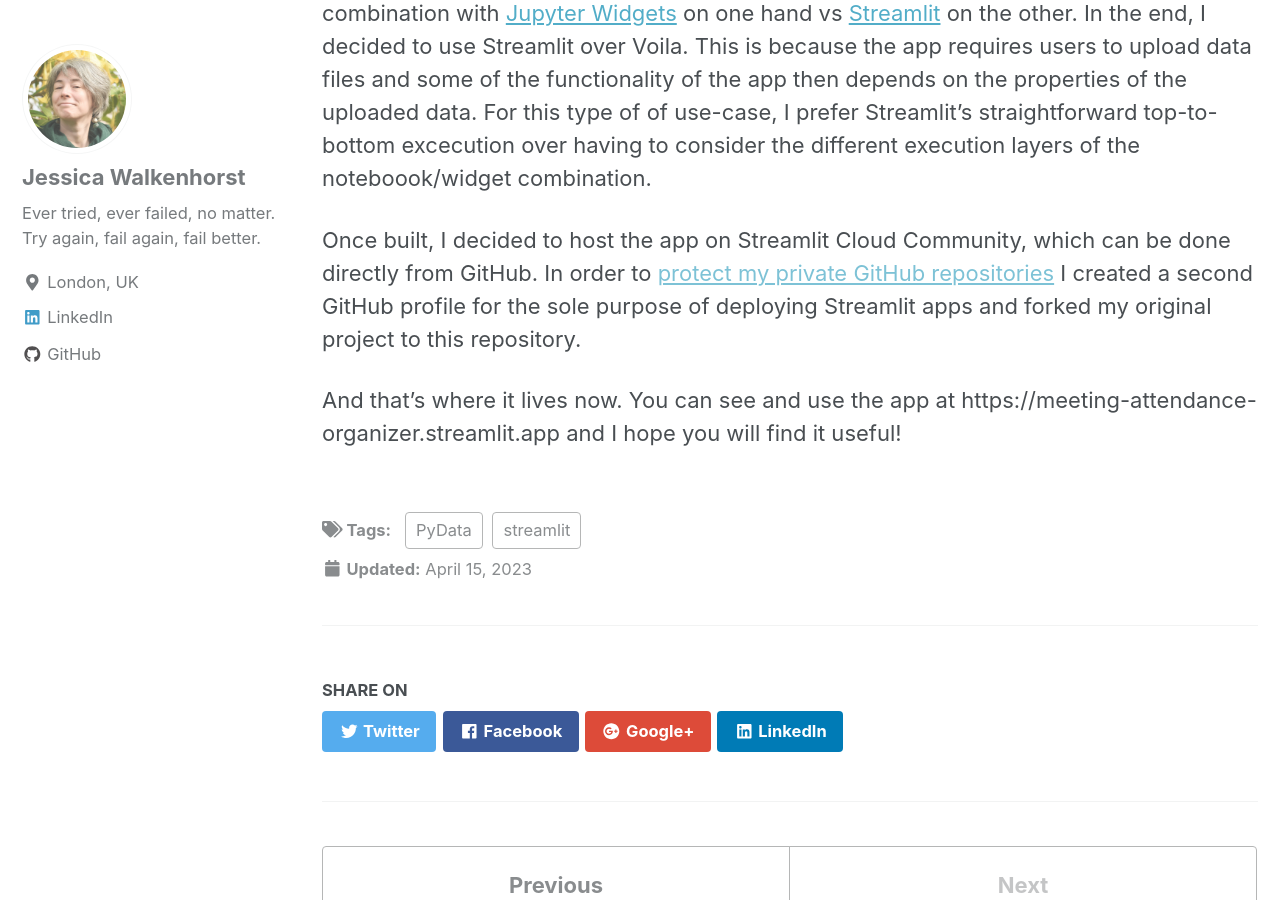
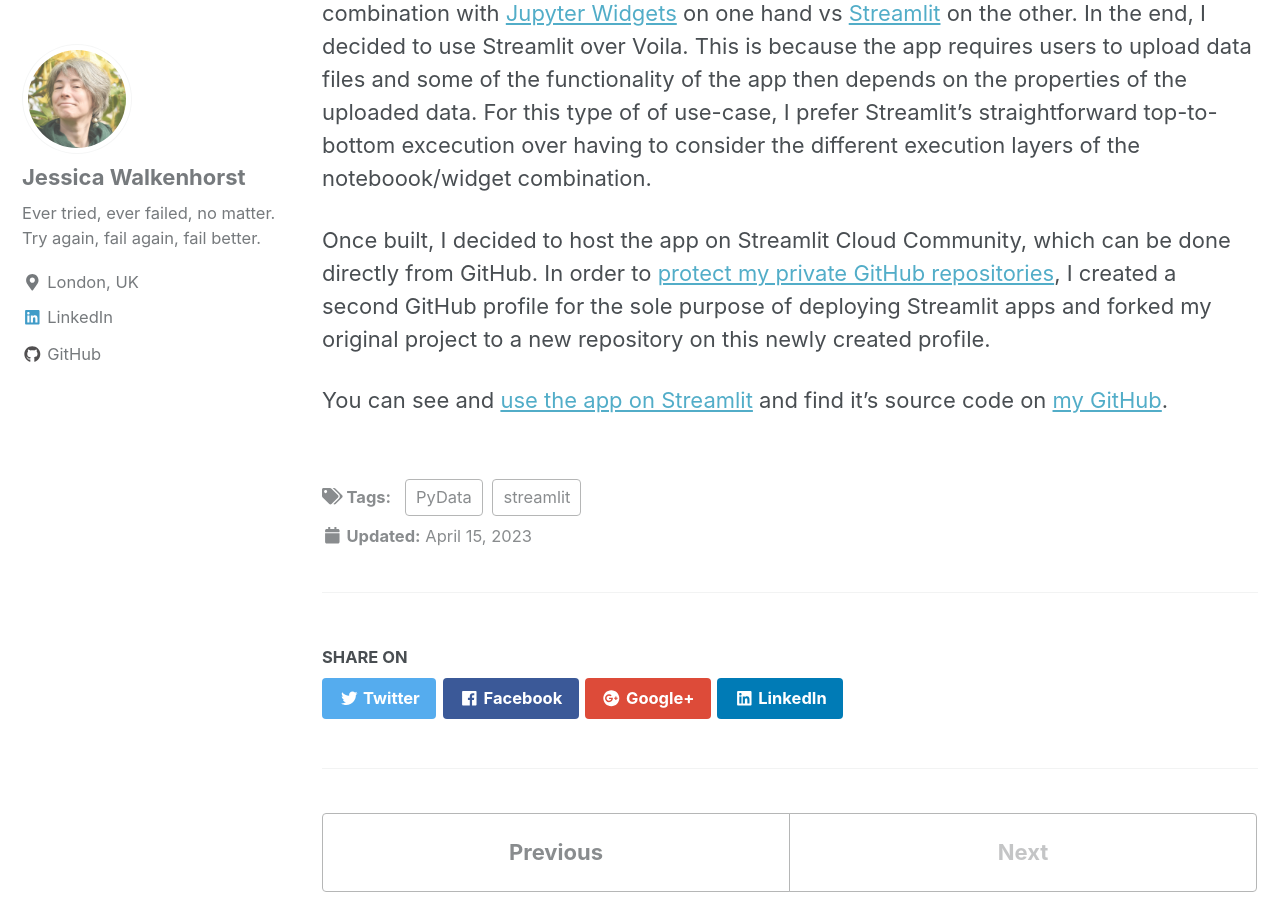
Before and after one commit to walkenho/walkenho.github.io, a Jekyll site: the page built from _posts/2023-04-15-building-a-meeting-organizer-app-with-streamlit.md, in a window 1280 px wide and 900 px high, scrolled down 2162 px. Built offline with Jekyll 4.4.1, drawn with Linux system fonts in a browser that asks for light colours; nearby versions of some CDN libraries; some of the changed text lies outside the part shown.

Commit message:
Update title photo of Meetup organizer post

```diff
--- a/_posts/2023-04-15-building-a-meeting-organizer-app-with-streamlit.md
+++ b/_posts/2023-04-15-building-a-meeting-organizer-app-with-streamlit.md
@@ -2,9 +2,10 @@
 title: >-
     Building and Deploying a Meetup Organizer App for London's PyData Meetup
 header:
-  overlay_image: /images/meeting-attendance-organizer-app.png
-  overlay_filter: 0.1 # same as adding an opacity of 0.5 to a black background
-  caption: "Screenshot of the Meeting Attendance Organizer App starting page"
+  overlay_image: /images/meetup-organizer-app.jpg
+  overlay_filter: 0.5 # same as adding an opacity of 0.5 to a black background
+  caption: "Photo by [Matthew Osborn](https://unsplash.com/es/@matthewosborn) on [Unsplash](https://unsplash.com/photos/wMRIcT86SWU)"
+
   actions:
     - label: ""
 classes: wide
@@ -18,7 +19,7 @@ excerpt:
 I recently built and deployed the [Meeting Attendance Organizer App](https://meeting-attendance-organizer.streamlit.app/). This app fullfills a simple need: It lets users upload one or more lists of names of people attending a meeting and allows them to perform one or more of the following tasks:
 
 * Split attendee names into first name and surname.
-*  Compare two lists of attendees with each other and see who is new on the second list.
+* Compare two lists of attendees with each other and see who is new on the second list.
 * Find people in a list by either searching for their complete names or parts of their name
 * Write any of the results back out, so you can share it with others.
 
@@ -44,6 +45,6 @@ With this in mind, I wanted to build something that would allow me to easily per
 
 The app itself is fully built in Python. For this, I considered two options: [Voila Notebooks](https://github.com/voila-dashboards/voila) in combination with [Jupyter Widgets](https://ipywidgets.readthedocs.io/en/latest/) on one hand vs [Streamlit](https://streamlit.io/) on the other. In the end, I decided to use Streamlit over Voila. This is because the app requires users to upload data files and some of the functionality of the app then depends on the properties of the uploaded data. For this type of of use-case, I prefer Streamlit's straightforward top-to-bottom excecution over having to consider the different execution layers of the noteboook/widget combination.
 
-Once built, I decided to host the app on Streamlit Cloud Community, which can be done directly from GitHub. In order to [protect my private GitHub repositories]() I created a second GitHub profile for the sole purpose of deploying Streamlit apps and forked my original project to this repository.
+Once built, I decided to host the app on Streamlit Cloud Community, which can be done directly from GitHub. In order to [protect my private GitHub repositories](https://walkenho.github.io/excuse-me-streamlit-cloud-you-want-what/), I created a second GitHub profile for the sole purpose of deploying Streamlit apps and forked my original project to a new repository on this newly created profile.
 
-And that's where it lives now. You can see and use the app at https://meeting-attendance-organizer.streamlit.app and I hope you will find it useful!
+You can see and [use the app on Streamlit](https://meeting-attendance-organizer.streamlit.app) and find it's source code on [my GitHub](https://github.com/walkenho/meeting-attendance-organizer).
```
Also changed, not shown: images/meeting-attendance-organizer-app.png (deleted), 1 other file.
